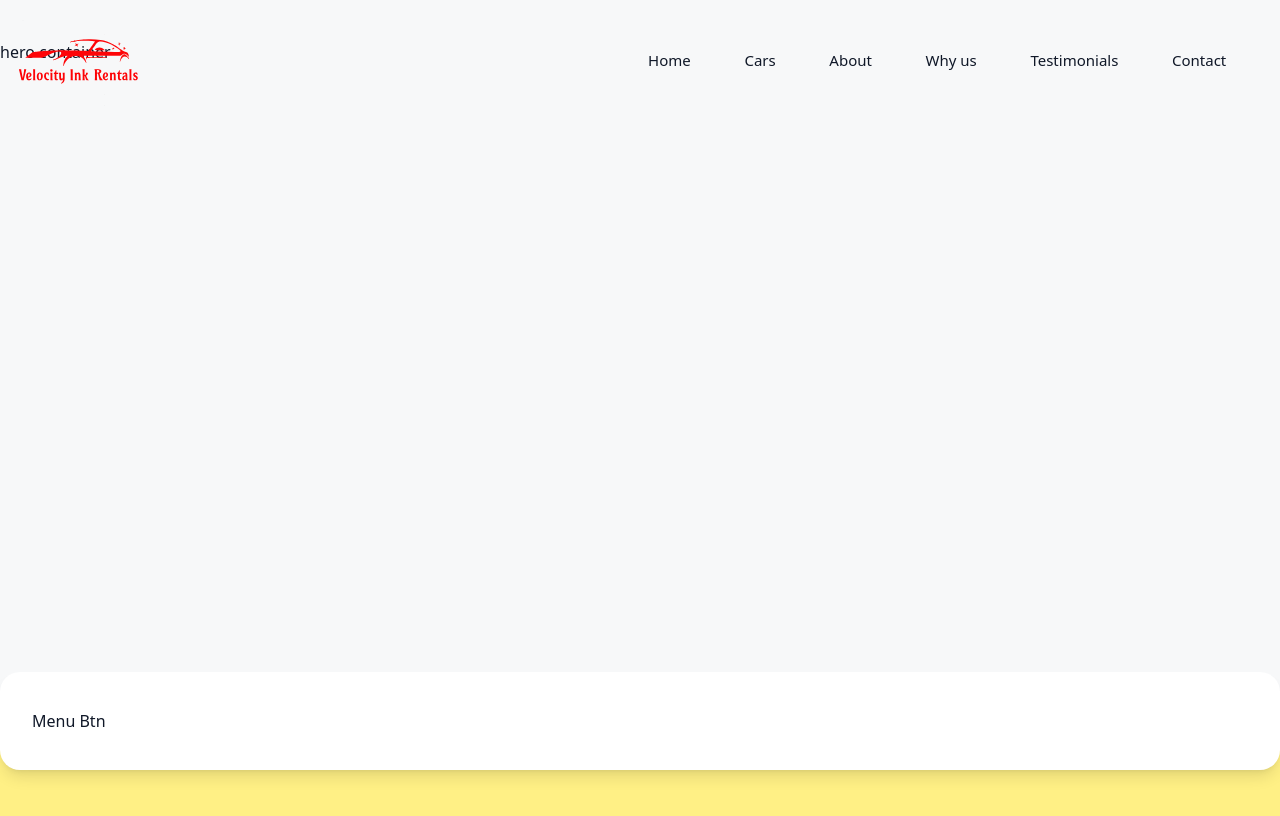
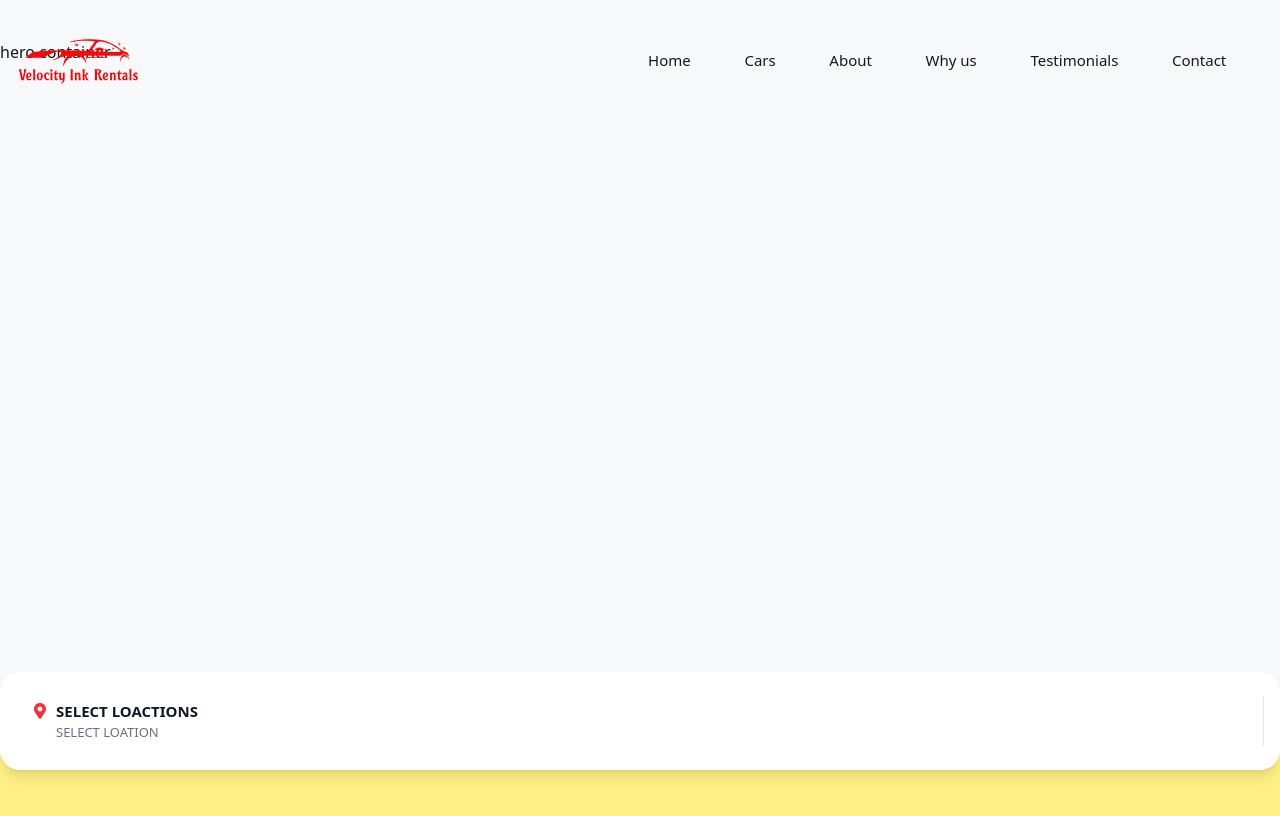
Before and after one commit to Aqueous20/Velocity, a React (Vite) app in the folder velocity/: page / in a window 1280 px wide. Shown: the top 816 px of the page. Built offline with nearby package versions, Linux system fonts and the light colour scheme.

Commit message:
update location selection component
updated location selection component should be finished with the component tomorrow

```diff
--- a/velocity/src/Components/LocationSelection.jsx
+++ b/velocity/src/Components/LocationSelection.jsx
@@ -21,9 +21,29 @@ export const LocationSelection = () => {
     <Menu as="div" className="w-full h-full flex xl:flex-row">
       <div className="relative flex-1">
         <MenuButton className="dropdown-btn w-full h-full flex flex-col justify-center items-center outline-none xl:items-start xl:pl-8">
-          Menu Btn
+          <div className="w-full h-16 xl:h-full flex justify-center xl:justify-start xl:border-r xl:border-black/10">
+            <div className="flex flex-col justify-center">
+              <div className="flex flex-col xl:flex-row items-center xl:gap-x-2 gap-y-2 xl:gap-y-0">
+                <FaMapMarkerAlt className="text-red-500" />
+                <div className="text-[15px] uppercase font-bold">
+                  Select Loactions
+                </div>
+              </div>
+              <div className="uppercase font-medium text-[13px] text-[#667085] text-center xl:ml-6 xl:text-left">
+                {location}
+              </div>
+            </div>
+          </div>
         </MenuButton>
-        <MenuItems className="outline-none">Menu Items</MenuItems>
+        <MenuItems
+          className="dropdown-menu shadow-lg absolute -top-56 xl:top-[90px]
+                              left-1/2 xl:left-0 z-10 transform -translate-x-1/2 xl:-translate-x-0 text-sm
+                              text-center xl:text-left w-full bg-white max-w-[332px] py-6 rounded-[10px]"
+        >
+          {locations.map((location, index) => {
+            return <div key={index}>{location}</div>;
+          })}
+        </MenuItems>
       </div>
     </Menu>
   );
```
Also changed, not shown: 1 other file (tests, documents, lock files or other folders).
